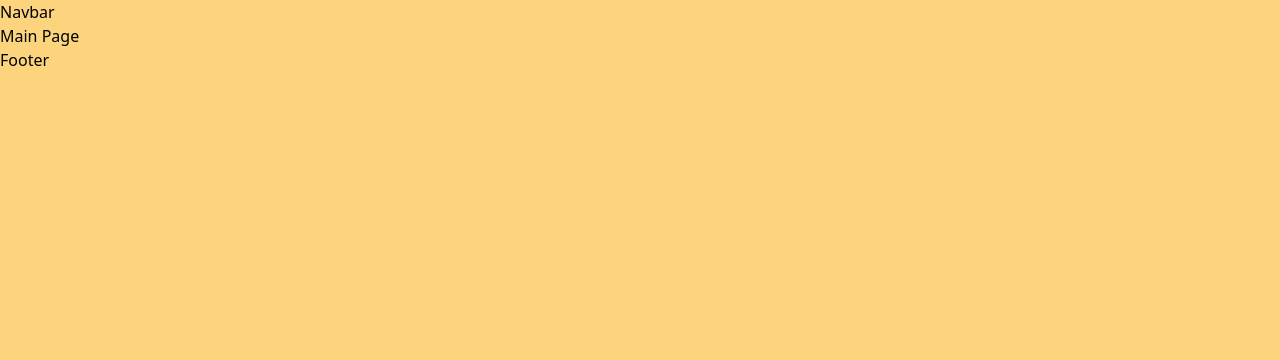
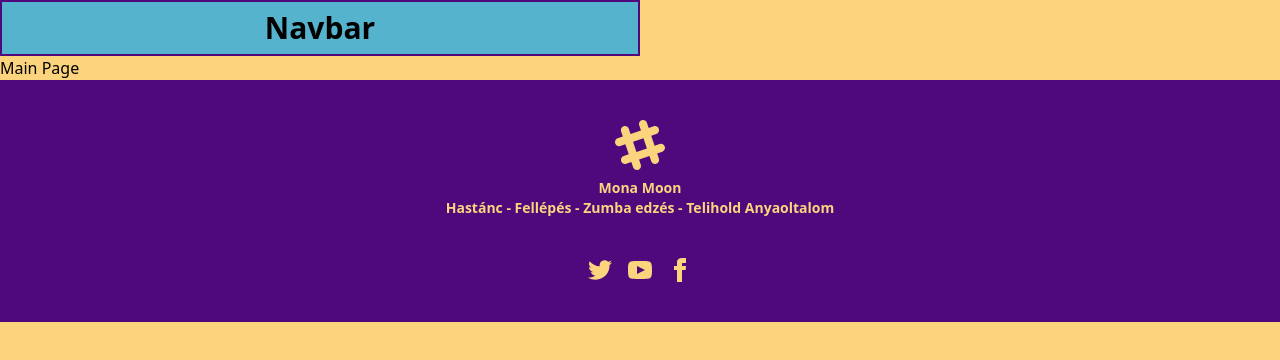
Before and after one commit to Venecaat/Mona-Moon, a React (Vite) app in the folder Frontend/: page / in a window 1280 px wide. Shown: the top 360 px of the page. Built offline with nearby package versions, Linux system fonts and the light colour scheme.

Commit message:
Frontend: Add Footer component

```diff
--- /dev/null
+++ b/Frontend/src/components/Footer.jsx
@@ -0,0 +1,22 @@
+export const Footer = () => {
+    return (
+        <footer className="footer footer-center p-10 bg-primary text-primary-content">
+            <div>
+                <svg width="50" height="50" viewBox="0 0 24 24" xmlns="http://www.w3.org/2000/svg" fillRule="evenodd"
+                     clip-rule="evenodd" className="inline-block fill-current">
+                    <path d="M22.672 15.226l-2.432.811.841 2.515c.33 1.019-.209 2.127-1.23 2.456-1.15.325-2.148-.321-2.463-1.226l-.84-2.518-5.013 1.677.84 2.517c.391 1.203-.434 2.542-1.831 2.542-.88 0-1.601-.564-1.86-1.314l-.842-2.516-2.431.809c-1.135.328-2.145-.317-2.463-1.229-.329-1.018.211-2.127 1.231-2.456l2.432-.809-1.621-4.823-2.432.808c-1.355.384-2.558-.59-2.558-1.839 0-.817.509-1.582 1.327-1.846l2.433-.809-.842-2.515c-.33-1.02.211-2.129 1.232-2.458 1.02-.329 2.13.209 2.461 1.229l.842 2.515 5.011-1.677-.839-2.517c-.403-1.238.484-2.553 1.843-2.553.819 0 1.585.509 1.85 1.326l.841 2.517 2.431-.81c1.02-.33 2.131.211 2.461 1.229.332 1.018-.21 2.126-1.23 2.456l-2.433.809 1.622 4.823 2.433-.809c1.242-.401 2.557.484 2.557 1.838 0 .819-.51 1.583-1.328 1.847m-8.992-6.428l-5.01 1.675 1.619 4.828 5.011-1.674-1.62-4.829z"></path>
+                </svg>
+                <p className="font-bold">
+                    Mona Moon <br/>Hastánc - Fellépés - Zumba edzés - Telihold Anyaoltalom
+                </p>
+            </div>
+            <div>
+                <div className="grid grid-flow-col gap-4">
+                    <a><svg xmlns="http://www.w3.org/2000/svg" width="24" height="24" viewBox="0 0 24 24" className="fill-current"><path d="M24 4.557c-.883.392-1.832.656-2.828.775 1.017-.609 1.798-1.574 2.165-2.724-.951.564-2.005.974-3.127 1.195-.897-.957-2.178-1.555-3.594-1.555-3.179 0-5.515 2.966-4.797 6.045-4.091-.205-7.719-2.165-10.148-5.144-1.29 2.213-.669 5.108 1.523 6.574-.806-.026-1.566-.247-2.229-.616-.054 2.281 1.581 4.415 3.949 4.89-.693.188-1.452.232-2.224.084.626 1.956 2.444 3.379 4.6 3.419-2.07 1.623-4.678 2.348-7.29 2.04 2.179 1.397 4.768 2.212 7.548 2.212 9.142 0 14.307-7.721 13.995-14.646.962-.695 1.797-1.562 2.457-2.549z"></path></svg></a>
+                    <a><svg xmlns="http://www.w3.org/2000/svg" width="24" height="24" viewBox="0 0 24 24" className="fill-current"><path d="M19.615 3.184c-3.604-.246-11.631-.245-15.23 0-3.897.266-4.356 2.62-4.385 8.816.029 6.185.484 8.549 4.385 8.816 3.6.245 11.626.246 15.23 0 3.897-.266 4.356-2.62 4.385-8.816-.029-6.185-.484-8.549-4.385-8.816zm-10.615 12.816v-8l8 3.993-8 4.007z"></path></svg></a>
+                    <a><svg xmlns="http://www.w3.org/2000/svg" width="24" height="24" viewBox="0 0 24 24" className="fill-current"><path d="M9 8h-3v4h3v12h5v-12h3.642l.358-4h-4v-1.667c0-.955.192-1.333 1.115-1.333h2.885v-5h-3.808c-3.596 0-5.192 1.583-5.192 4.615v3.385z"></path></svg></a>
+                </div>
+            </div>
+        </footer>
+    )
+}
--- a/Frontend/src/components/Layout.jsx
+++ b/Frontend/src/components/Layout.jsx
@@ -1,13 +1,14 @@
 import PropTypes from "prop-types";
+import {Footer} from "./Footer.jsx";
 
 export const Layout = ({ children }) => {
     return (
         <div>
-            <div>Navbar</div>
+            <div className="text-neutral w-6/12 border-2 text-center font-bold text-3xl p-2 border-accent-content bg-info">Navbar</div>
                 <main>
                     { children }
                 </main>
-            <div>Footer</div>
+            <Footer />
         </div>
     )
 }
```
